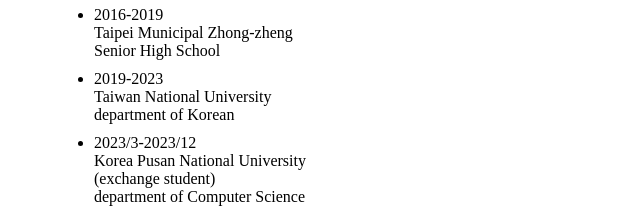
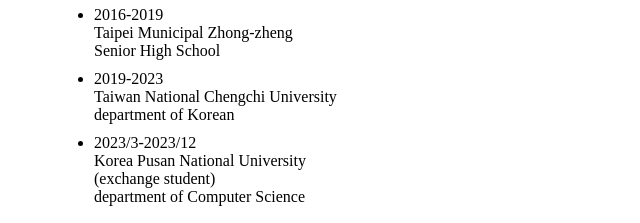
Before and after one commit to Atircharlotte/myGitHubTest, a plain HTML site: page index.html in a window 1280 px wide. Shown: the part 397-620 px from the top of the page, 24-664 px from the left. Drawn offline with Linux system fonts and the light colour scheme.

Commit message:
modified the name of the college.

```diff
--- a/index.html
+++ b/index.html
@@ -42,7 +42,7 @@
             </li>
             <li>
               2019-2023<br />
-              Taiwan National University
+              Taiwan National Chengchi University
               <br />
               department of Korean
             </li>
```
